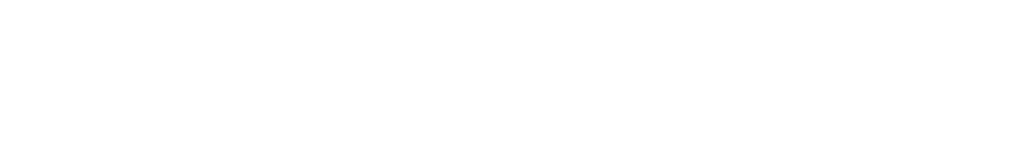
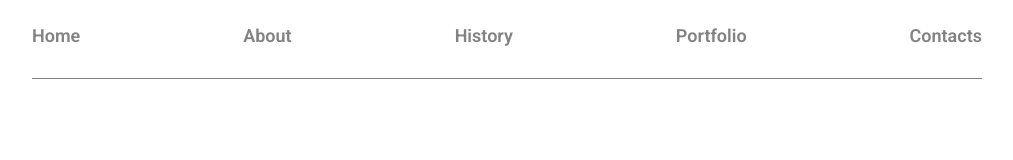
Before and after one commit to ed8888350/aivaz, a plain HTML site: page index.html in a window 1280 px wide. Shown: the whole page, without its empty margins (133-1146 px from the left). Drawn offline with Linux system fonts and the light colour scheme.

Commit message:
header section

```diff
--- a/css/style.css
+++ b/css/style.css
@@ -2,6 +2,11 @@
 
 :root {
     --bg-main: #ffffff;
+    --bg-main-grey: #f6f6f6;
+
+    --font-color-grey: #828282;
+
+    --color-main-black: #070707;
 }
 
 body {
@@ -15,7 +20,7 @@ body {
 
 a {
     text-decoration: none;
-    display: inline-block;
+    color: unset;
 }
 
 ul,
@@ -26,7 +31,41 @@ li {
 }
 
 .container {
-    max-width: 1200px;
-    padding: 0 15px;
+    max-width: 970px;
+    padding: 0 10px;
     margin: 0 auto;
 }
+
+.header {
+    padding: 25px 0 0;
+}
+
+.nav {
+
+}
+
+.nav::after {
+    content: "";
+    display: block;
+    width: 100%;
+    height: 1px;
+    margin: 32px 0 0 0;
+    background-color: var(--font-color-grey);
+}
+
+.nav__list {
+    display: flex;
+    justify-content: space-between;
+    align-items: center;
+}
+
+.nav__link {
+    color: var(--font-color-grey);
+    font-size: 18px;
+    font-weight: 600;
+}
+
+.nav__link:hover {
+    color: var(--color-main-black);
+    font-weight: 600;
+}
--- a/index.html
+++ b/index.html
@@ -9,7 +9,35 @@
     <link rel="stylesheet" href="css/style.css">
 </head>
 <body>
+    <header class="header">
+        <div class="container">
+            <nav class="nav">
+                <ul class="nav__list">
+                    <li>
+                        <a href="#" class="nav__link">Home</a>
+                    </li>
+                    <li>
+                        <a href="#" class="nav__link">About</a>
+                    </li>
+                    <li>
+                        <a href="#" class="nav__link">History</a>
+                    </li>
+                    <li>
+                        <a href="#" class="nav__link">Portfolio</a>
+                    </li>
+                    <li>
+                        <a href="#" class="nav__link">Contacts</a>
+                    </li>
+                </ul>
+            </nav>
+        </div>
+    </header>
+    <main>
 
+    </main>
+    <footer>
+
+    </footer>
 
 </body>
 </html>
```
